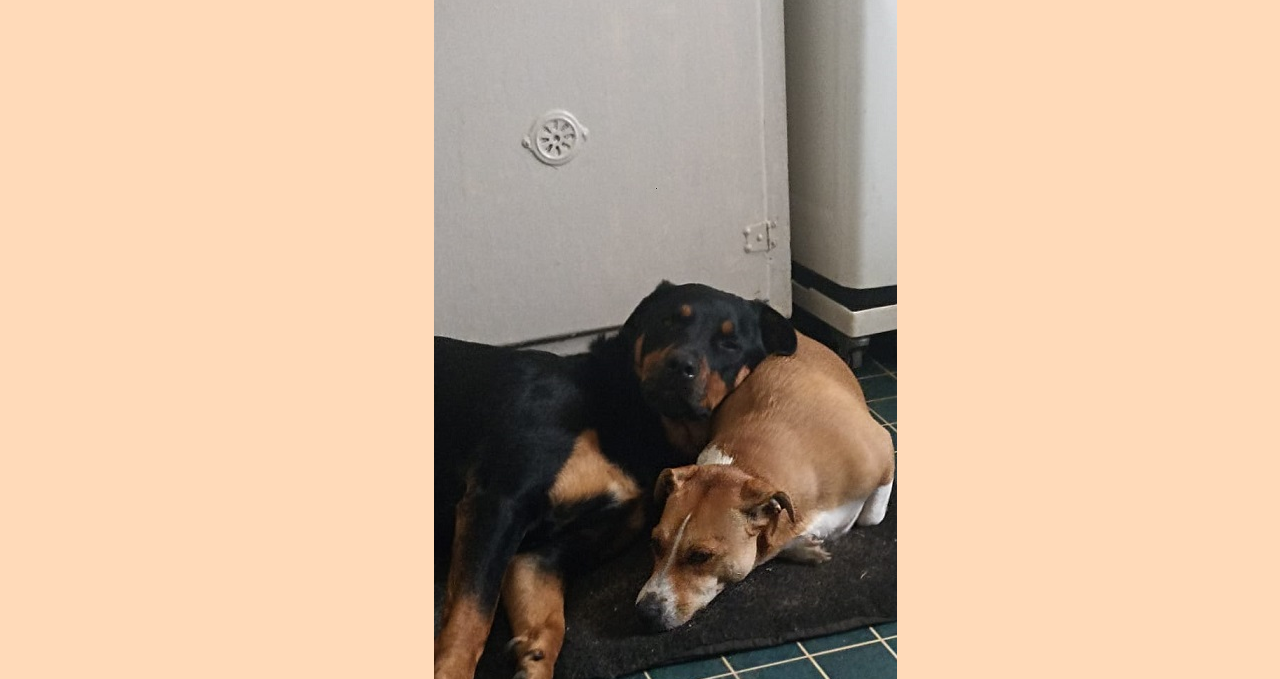
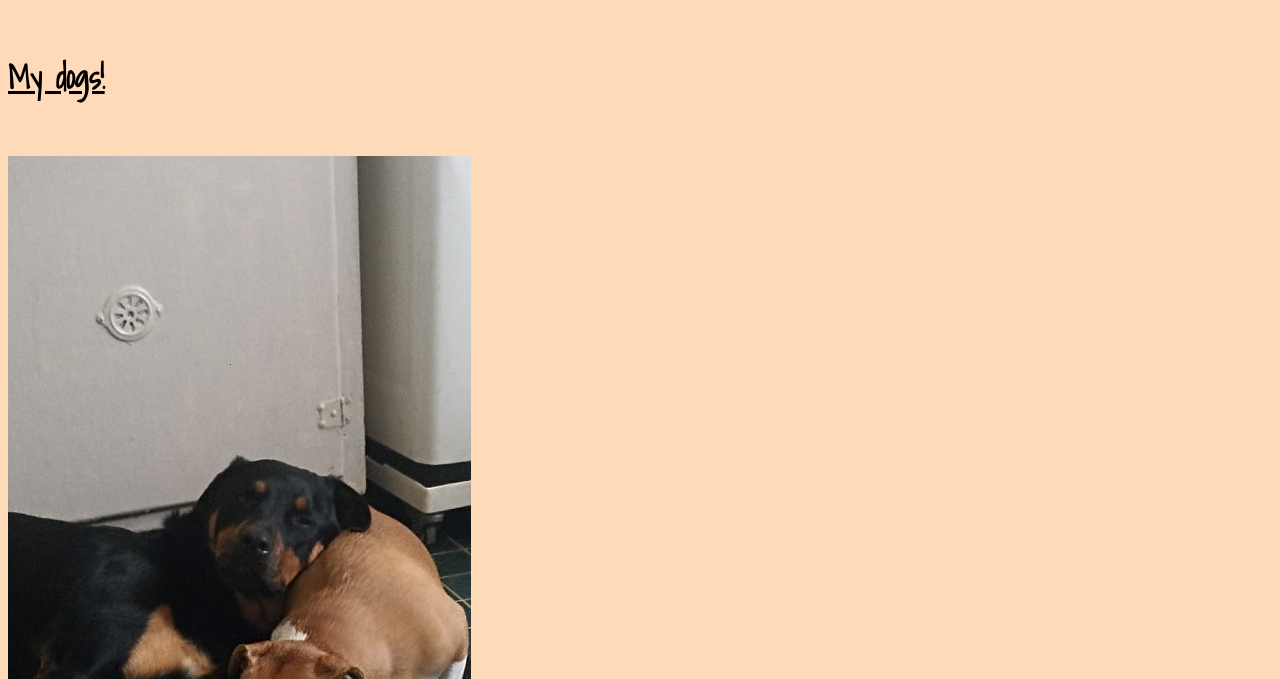
Before and after one commit to Newblet699/howTo, a plain HTML site: page index.html in a window 1280 px wide. Shown: the part 2919-3598 px from the top of the page. Drawn offline with Linux system fonts and the light colour scheme; a web font is replaced by a local one.

Commit message:
hopefully done

```diff
--- a/index.html
+++ b/index.html
@@ -9,6 +9,7 @@
 <link rel="preconnect" href="https://fonts.gstatic.com" crossorigin>
 <link href="https://fonts.googleapis.com/css2?family=Shadows+Into+Light&display=swap" rel="stylesheet">
 <script src="https://kit.fontawesome.com/370f685e68.js" crossorigin="anonymous"></script>
+<link rel="icon" href="./resources/images/favicon.ico" type="image/x-icon">
 </head>
 <body>
 <h1>How To Love Your Dog.</h1>
@@ -75,7 +76,7 @@
     It's abundantly clear that both Riley and Rufus are unique beings with their individual needs, preferences, and personalities. Their presence in your life is a reminder of the diversity and beauty of our furry companions, and the love, attention, and space they require in return. Your dedication to their well-being ensures that they not only thrive but also thrive differently, creating a harmonious and fulfilling life for all in your household.
 </p1>
 
-
+<h5>My dogs!</h5>
 <img src="./resources/images/rileyandrufus.jpg"/>
 <a href="https://newblet699.github.io/firstProject/">Learn more for Riley!<span><i class="fa-solid fa-star"></i></span></a>
 
```
Also changed, not shown: resources/images/favicon.ico (added).
